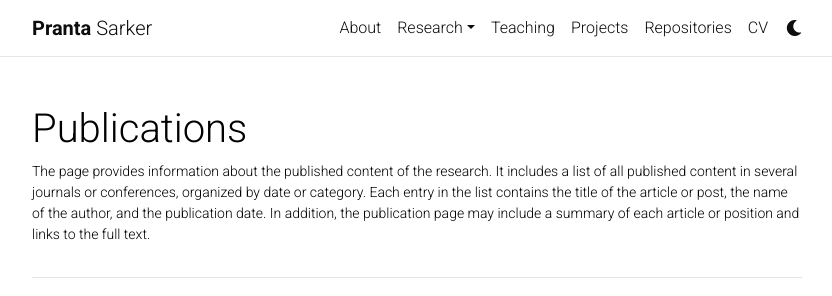
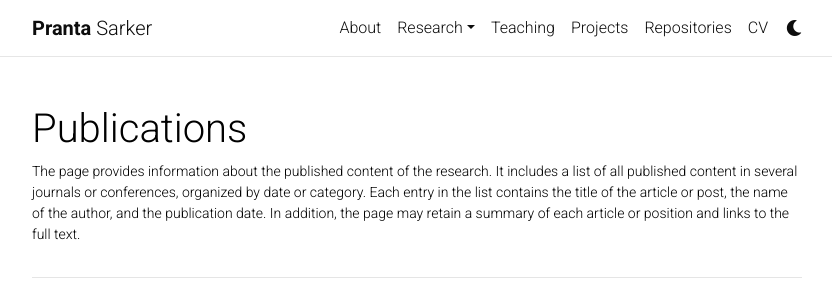
Before and after one commit to psarkerbd/psarkerbd.github.io, a Jekyll site: the page built from _pages/publications.md, in a window 1280 px wide, cut to the strip 0-296 px from the top of the page. Shown: the whole strip, without its empty margins (223-1055 px from the left). Built offline with Jekyll 4.4.1, drawn with Linux system fonts in a browser that asks for light colours; comment, search, counter and statistics services are not loaded; a style sheet for code colours, icons or effects is not loaded.

Commit message:
Update publications.md

```diff
--- a/_pages/publications.md
+++ b/_pages/publications.md
@@ -2,7 +2,7 @@
 layout: page
 permalink: /publications/
 title: Publications
-description: The page provides information about the published content of the research. It includes a list of all published content in several journals or conferences, organized by date or category. Each entry in the list contains the title of the article or post, the name of the author, and the publication date. In addition, the publication page may include a summary of each article or position and links to the full text.
+description: The page provides information about the published content of the research. It includes a list of all published content in several journals or conferences, organized by date or category. Each entry in the list contains the title of the article or post, the name of the author, and the publication date. In addition, the page may retain a summary of each article or position and links to the full text.
 years: [2022, 2021, 2020]
 nav: false
 nav_order:
```
